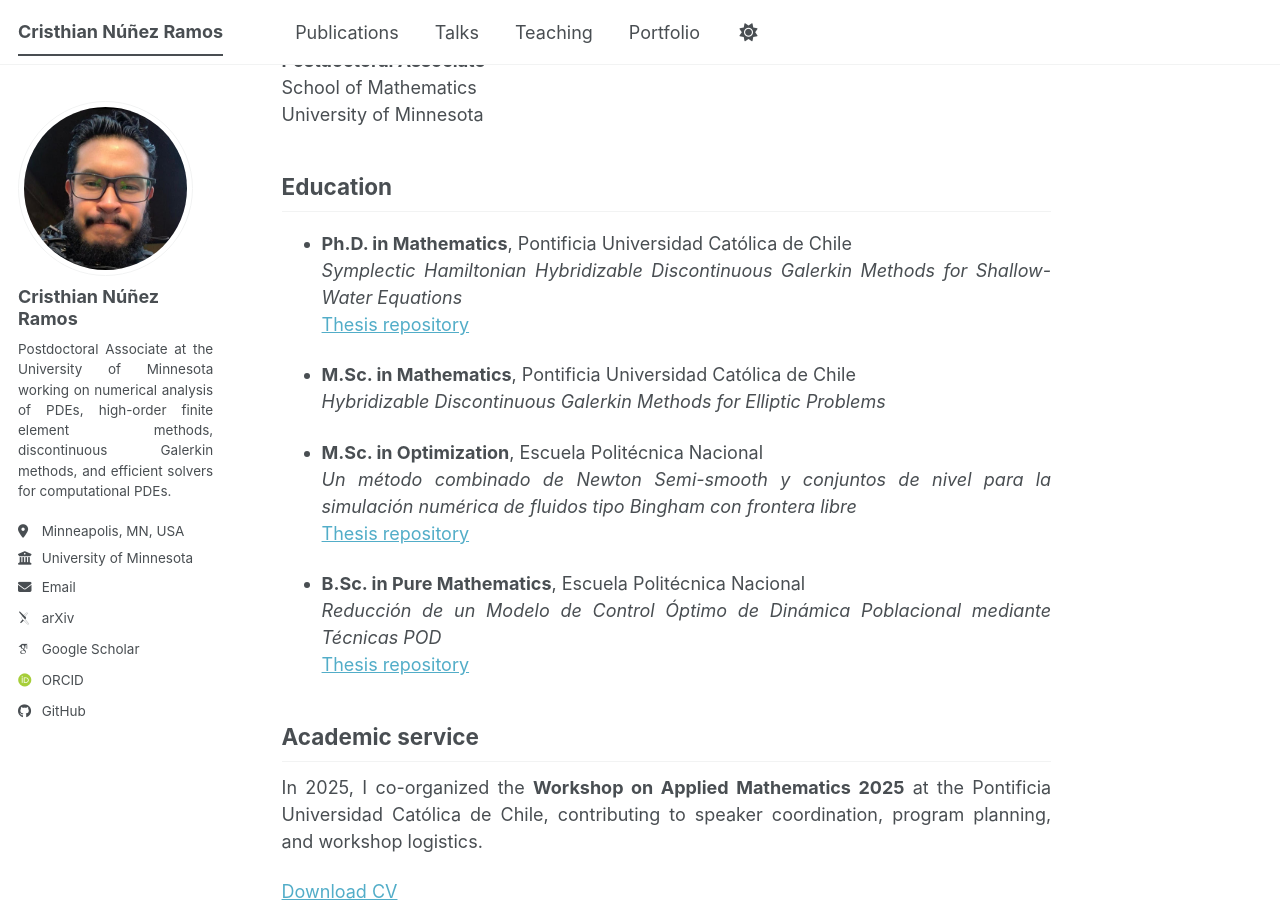
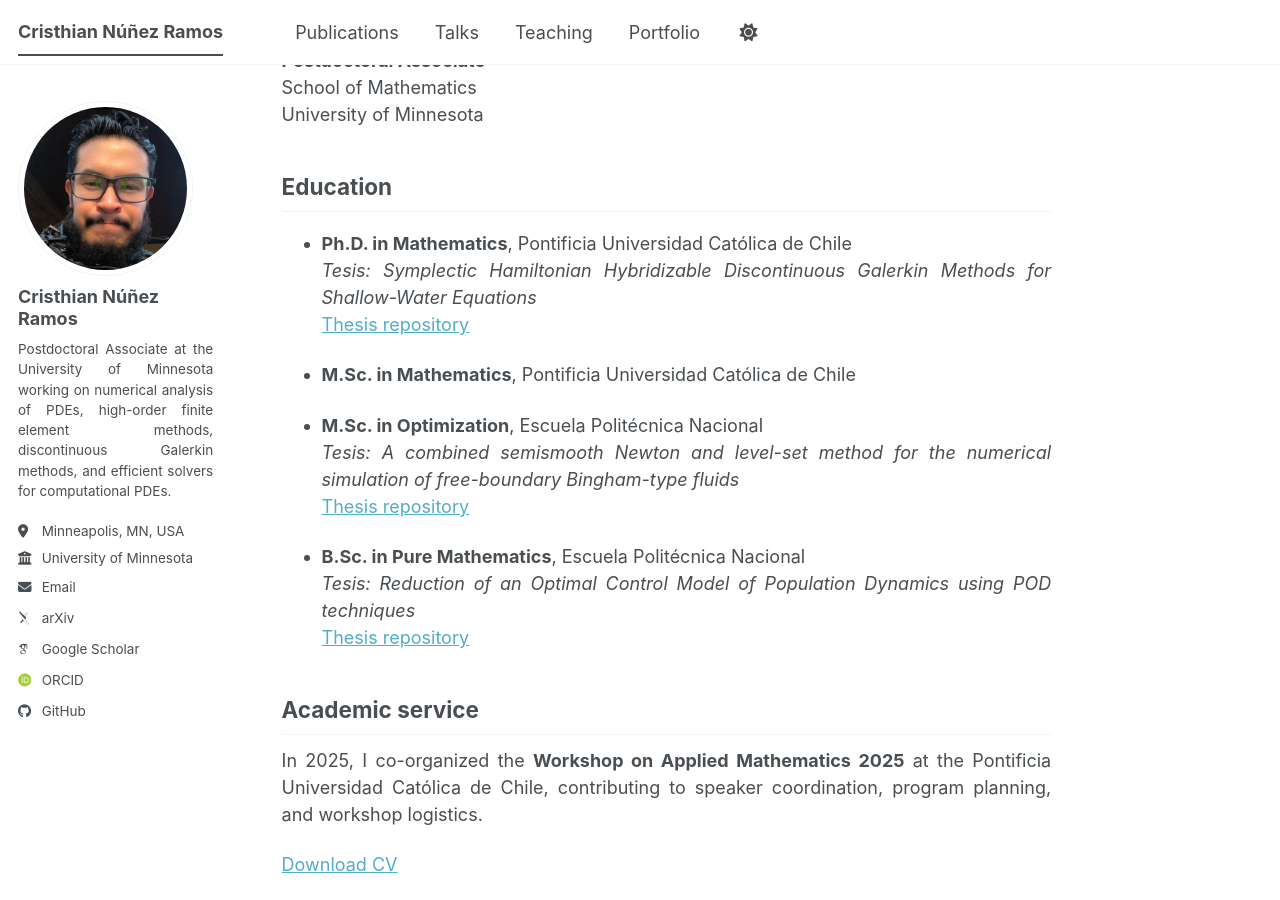
Before and after one commit to cnunezra-NAPDEs/webpage, a Jekyll site: the page built from _pages/about.md, in a window 1280 px wide and 900 px high, scrolled down 998 px. Built offline with Jekyll 4.4.1, drawn with Linux system fonts in a browser that asks for light colours; some web fonts are replaced; a script bundle is joined from its source files by our own code; library files that are not in the unit come from our copies.

Commit message:
Update about.md

```diff
--- a/_pages/about.md
+++ b/_pages/about.md
@@ -33,19 +33,18 @@ University of Minnesota
 ## Education
 
 - **Ph.D. in Mathematics**, Pontificia Universidad Católica de Chile
-  *Symplectic Hamiltonian Hybridizable Discontinuous Galerkin Methods for Shallow-Water Equations*
-  [Thesis repository]([LINK_PHD](https://repositorio.uc.cl/handle/11534/105265))
+  *Tesis: Symplectic Hamiltonian Hybridizable Discontinuous Galerkin Methods for Shallow-Water Equations*
+  [Thesis repository](https://repositorio.uc.cl/handle/11534/105265)
 
 - **M.Sc. in Mathematics**, Pontificia Universidad Católica de Chile
-  *Hybridizable Discontinuous Galerkin Methods for Elliptic Problems*
 
 - **M.Sc. in Optimization**, Escuela Politécnica Nacional
-  *Un método combinado de Newton Semi-smooth y conjuntos de nivel para la simulación numérica de fluidos tipo Bingham con frontera libre*
-  [Thesis repository]([LINK_MASTER_EPN](https://bibdigital.epn.edu.ec/handle/15000/19375))
+  *Tesis: A combined semismooth Newton and level-set method for the numerical simulation of free-boundary Bingham-type fluids*
+  [Thesis repository](https://bibdigital.epn.edu.ec/handle/15000/19375)
 
 - **B.Sc. in Pure Mathematics**, Escuela Politécnica Nacional
-  *Reducción de un Modelo de Control Óptimo de Dinámica Poblacional mediante Técnicas POD*
-  [Thesis repository]([LINK_BACHELOR](https://bibdigital.epn.edu.ec/handle/15000/10375))
+  *Tesis: Reduction of an Optimal Control Model of Population Dynamics using POD techniques*
+  [Thesis repository](https://bibdigital.epn.edu.ec/handle/15000/10375)
 
 ## Academic service
 
```
